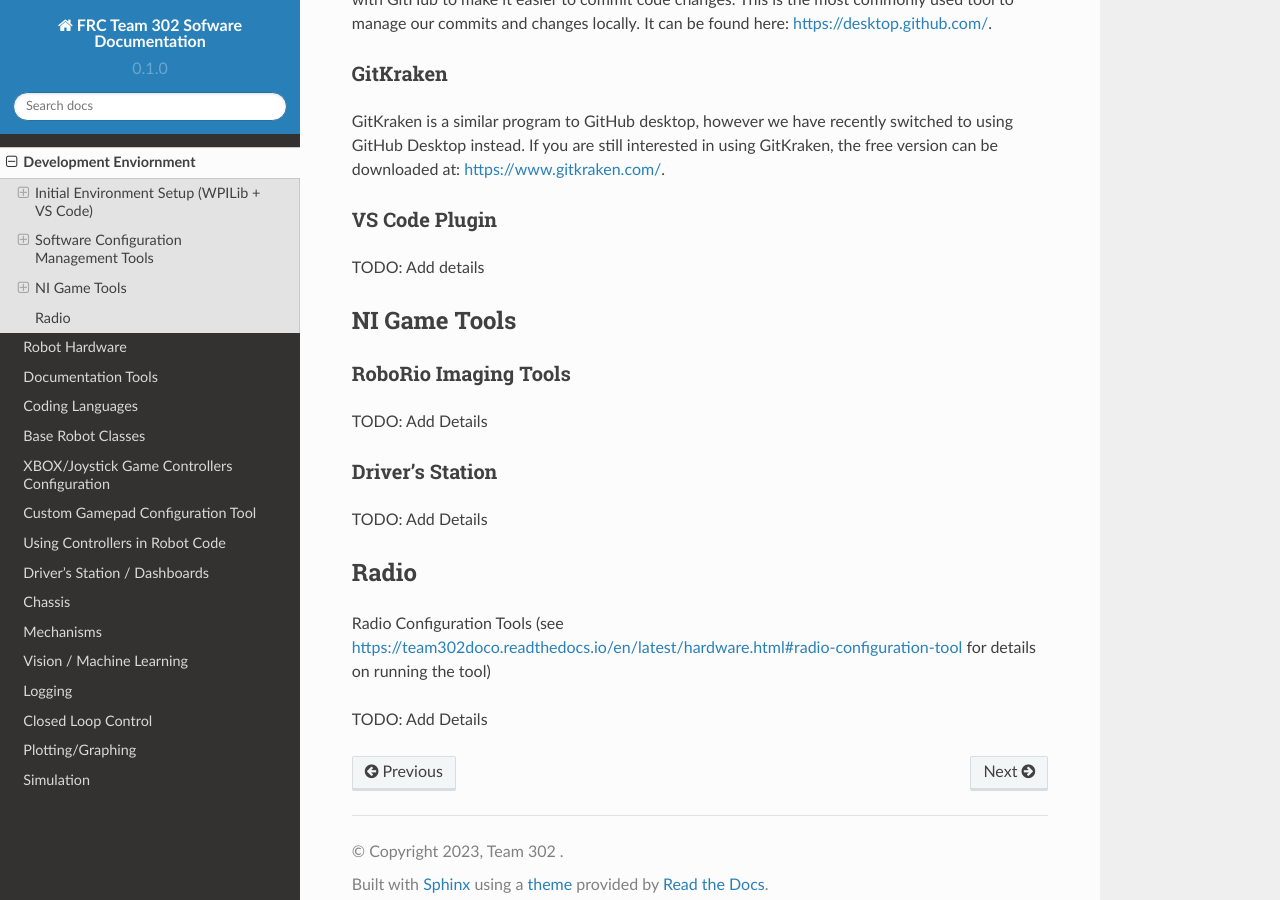
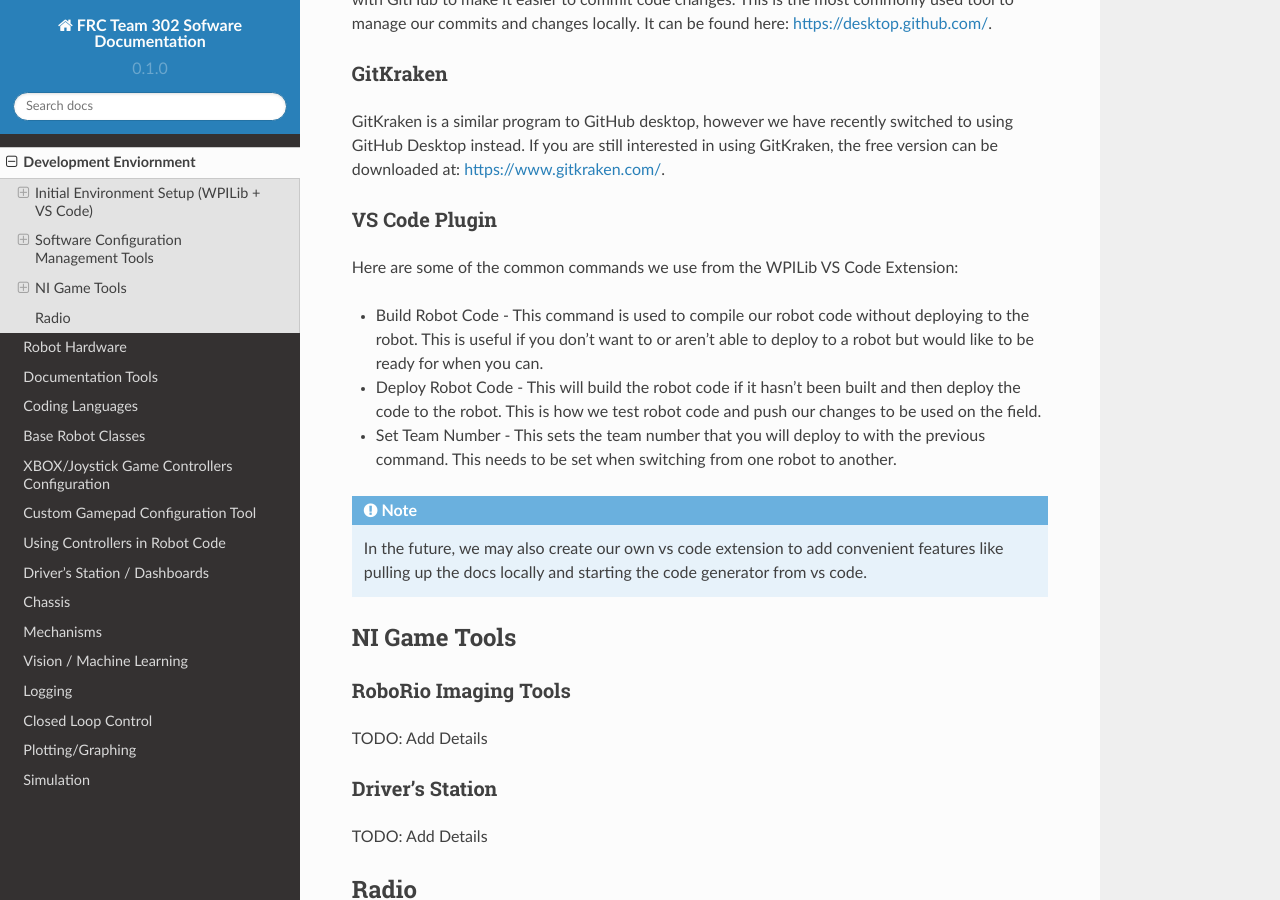
Before and after one commit to Team302/Team302Doco, a Sphinx documentation site: the page built from docs/source/devenv.rst, in a window 1280 px wide and 900 px high, scrolled down 2190 px. Built offline with Sphinx 7.4.7 and the Read the Docs theme 2.0.0, drawn with Linux system fonts in a browser that asks for light colours.

Commit message:
Updated vs code plugin

```diff
--- a/docs/source/devenv.rst
+++ b/docs/source/devenv.rst
@@ -79,9 +79,13 @@ GitKraken is a similar program to GitHub desktop, however we have recently switc
 VS Code Plugin
 ---------------
 
-TODO:  Add details
+Here are some of the common commands we use from the WPILib VS Code Extension:
 
+* Build Robot Code - This command is used to compile our robot code without deploying to the robot.  This is useful if you don't want to or aren't able to deploy to a robot but would like to be ready for when you can.
+* Deploy Robot Code - This will build the robot code if it hasn't been built and then deploy the code to the robot.  This is how we test robot code and push our changes to be used on the field.
+* Set Team Number - This sets the team number that you will deploy to with the previous command.  This needs to be set when switching from one robot to another.
 
+.. note:: In the future, we may also create our own vs code extension to add convenient features like pulling up the docs locally and starting the code generator from vs code.
 
 NI Game Tools
 ===================================
```
